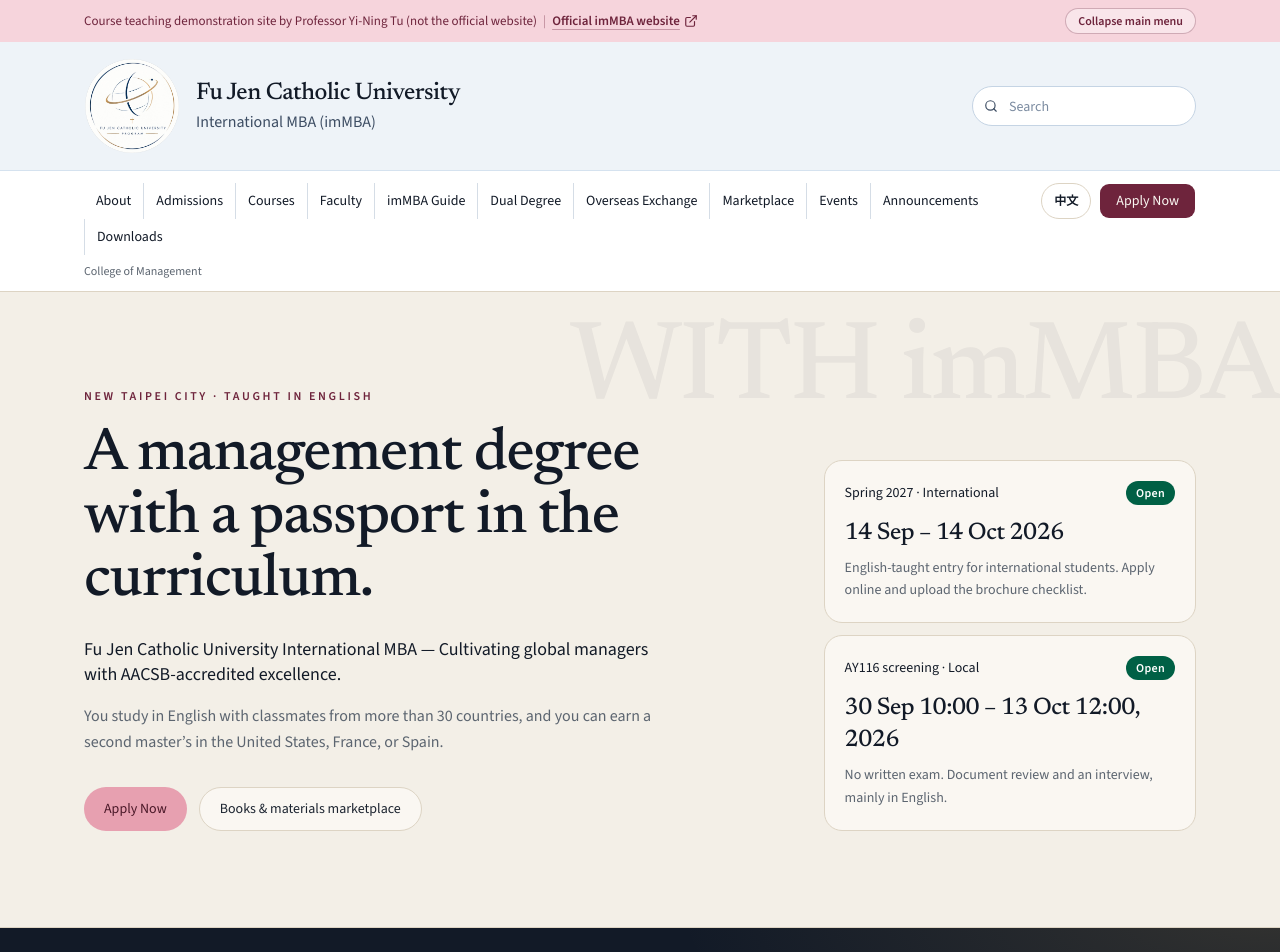
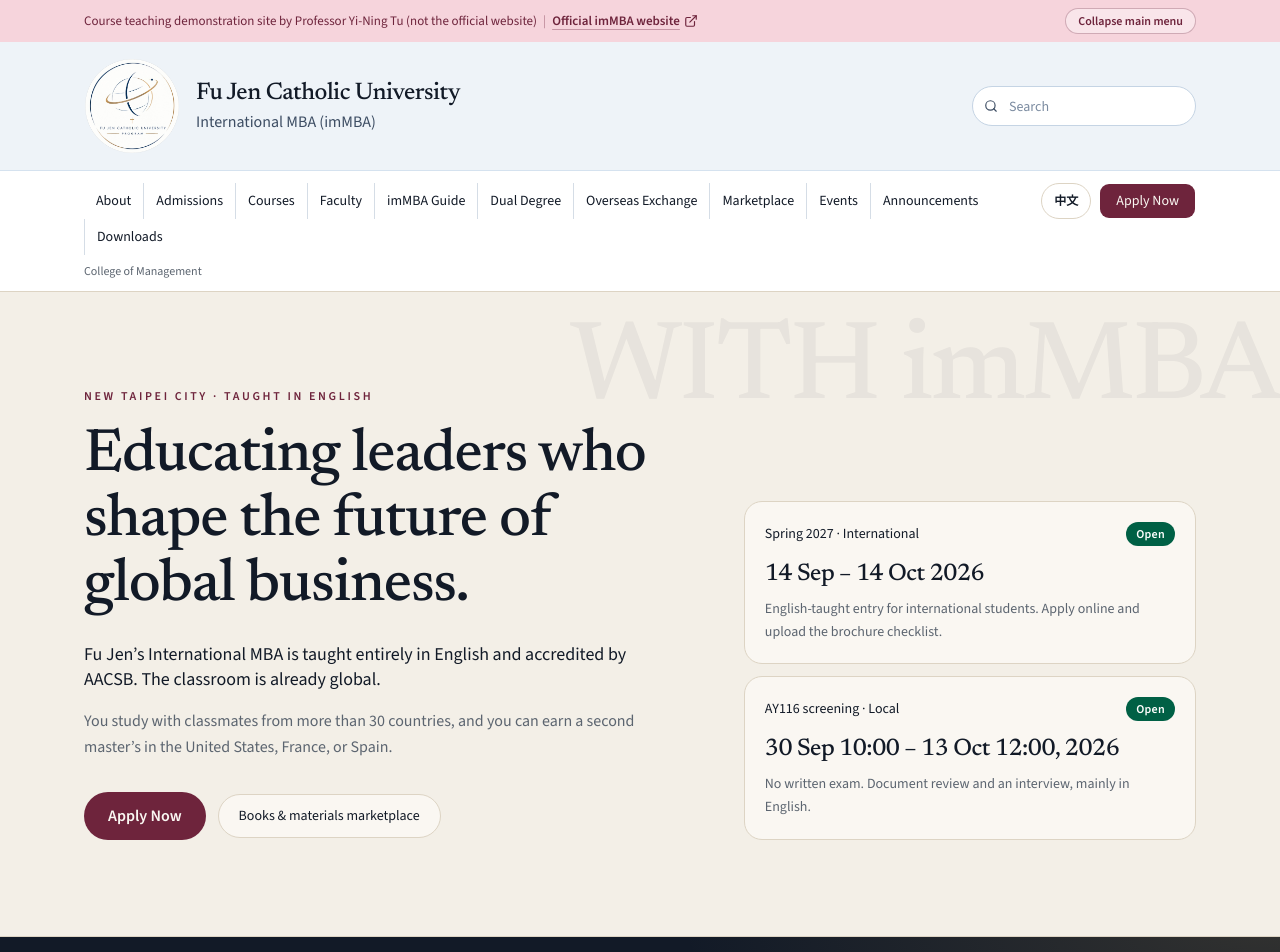
Before and after one commit to Victorpth/immba-site, a Next.js app: page /en/ in a window 1280 px wide. Shown: the top 952 px of the page. Built offline with nearby package versions, Linux system fonts and the light colour scheme.

Commit message:
Rewrite the hero around a leadership message and Apply Now.
The first screen now states the main message, the AACSB value of the program, and one primary action.

Co-authored-by: pothetv <pothetv@gmail.com>

```diff
--- a/src/app/[lang]/page.tsx
+++ b/src/app/[lang]/page.tsx
@@ -74,39 +74,39 @@ export default async function HomePage({ params }: { params: Promise<{ lang: str
         >
           WITH imMBA
         </p>
-        <div className="site-wrap grid items-end gap-12 py-16 lg:grid-cols-[1.3fr_0.7fr] lg:py-24">
+        <div className="site-wrap grid items-end gap-12 py-16 lg:grid-cols-[1.15fr_0.85fr] lg:py-24">
           <div>
             <p className="text-xs font-semibold tracking-[0.22em] text-burgundy uppercase">
               {tx(lang, { en: "New Taipei City · Taught in English", zh: "新北市 · 全英語授課" })}
             </p>
-            <h1 className="mt-5 max-w-xl text-5xl leading-[1.05] text-ink sm:text-6xl">
+            <h1 className="mt-5 max-w-2xl text-4xl leading-[1.08] text-ink sm:text-5xl lg:text-6xl">
               {tx(lang, {
-                en: "A management degree with a passport in the curriculum.",
-                zh: "把國際移動，寫進碩士的兩年。",
+                en: "Educating leaders who shape the future of global business.",
+                zh: "培育形塑全球商業未來的領導者。",
               })}
             </h1>
             <p className="mt-6 max-w-xl text-lg leading-snug font-medium text-ink">
               {tx(lang, {
-                en: "Fu Jen Catholic University International MBA — Cultivating global managers with AACSB-accredited excellence.",
-                zh: "輔仁大學國際經營管理碩士班 — 以 AACSB 認證的學程，培養能走向國際的管理人才。",
+                en: "Fu Jen’s International MBA is taught entirely in English and accredited by AACSB. The classroom is already global.",
+                zh: "輔大國際經營管理碩士班全英語授課，並通過 AACSB 認證。課堂本身就是國際場域。",
               })}
             </p>
             <p className="mt-4 max-w-xl text-base leading-relaxed text-muted-foreground">
               {tx(lang, {
-                en: "You study in English with classmates from more than 30 countries, and you can earn a second master’s in the United States, France, or Spain.",
-                zh: "課程全以英語進行，同學來自三十多個國家；也可以在美國、法國或西班牙再取得一個碩士。",
+                en: "You study with classmates from more than 30 countries, and you can earn a second master’s in the United States, France, or Spain.",
+                zh: "同學來自三十多個國家；也可以在美國、法國或西班牙再取得一個碩士。",
               })}
             </p>
-            <div className="mt-8 flex flex-wrap gap-3">
+            <div className="mt-8 flex flex-wrap items-center gap-3">
               <Link
                 href={withLang(lang, "/admissions")}
-                className="inline-flex h-11 items-center rounded-full bg-[#e7a0b0] px-5 text-sm font-medium text-[#4a1828]"
+                className="inline-flex h-12 items-center rounded-full bg-primary px-6 text-base font-semibold text-primary-foreground"
               >
                 {tx(lang, { en: "Apply Now", zh: "立即報名" })}
               </Link>
               <Link
                 href={withLang(lang, "/marketplace")}
-                className="inline-flex h-11 items-center rounded-full border border-border bg-cream px-5 text-sm font-medium"
+                className="inline-flex h-11 items-center rounded-full border border-border bg-cream px-5 text-sm font-medium text-ink"
               >
                 {tx(lang, { en: "Books & materials marketplace", zh: "書籍與教材市集" })}
               </Link>
```
